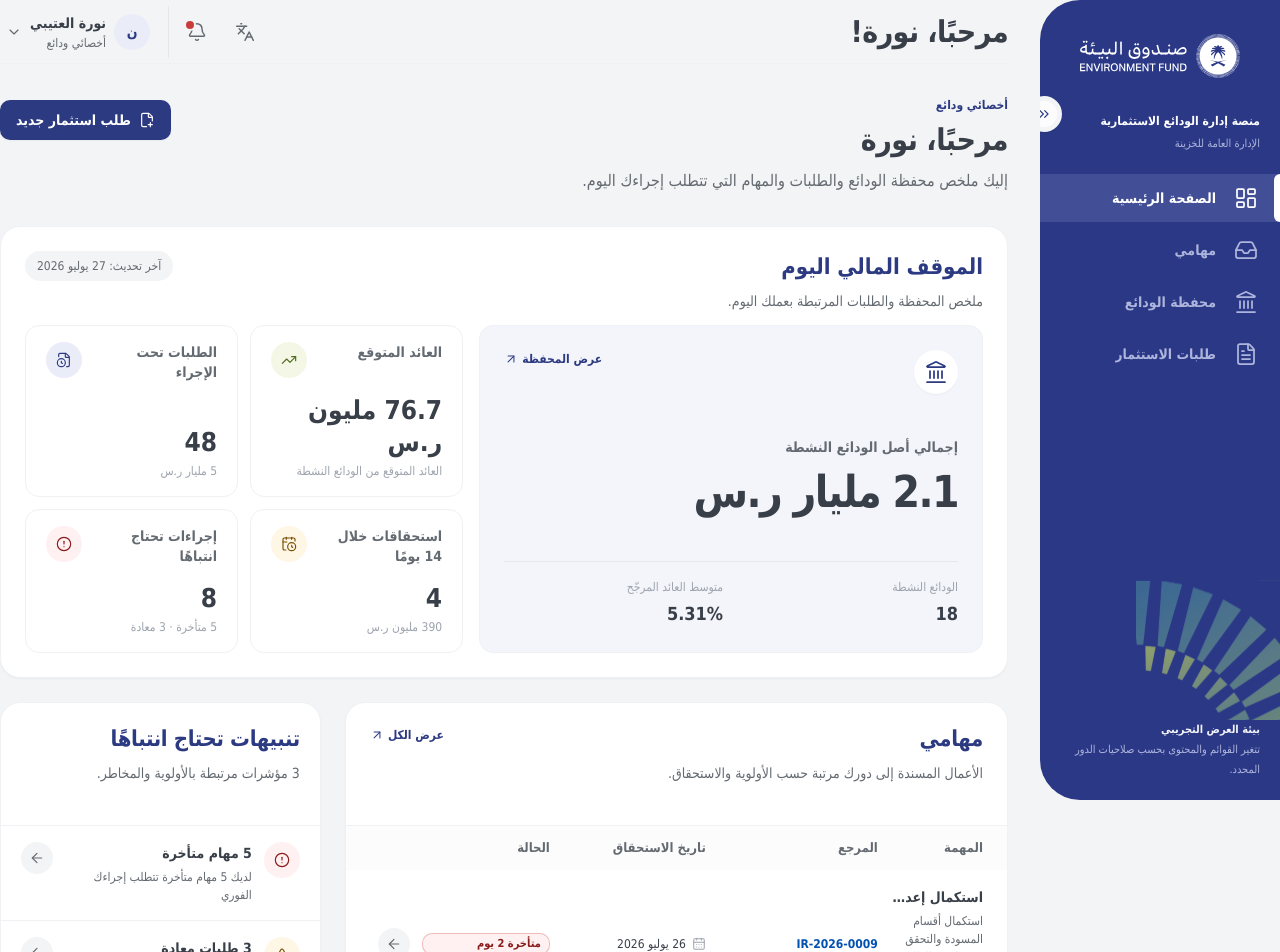
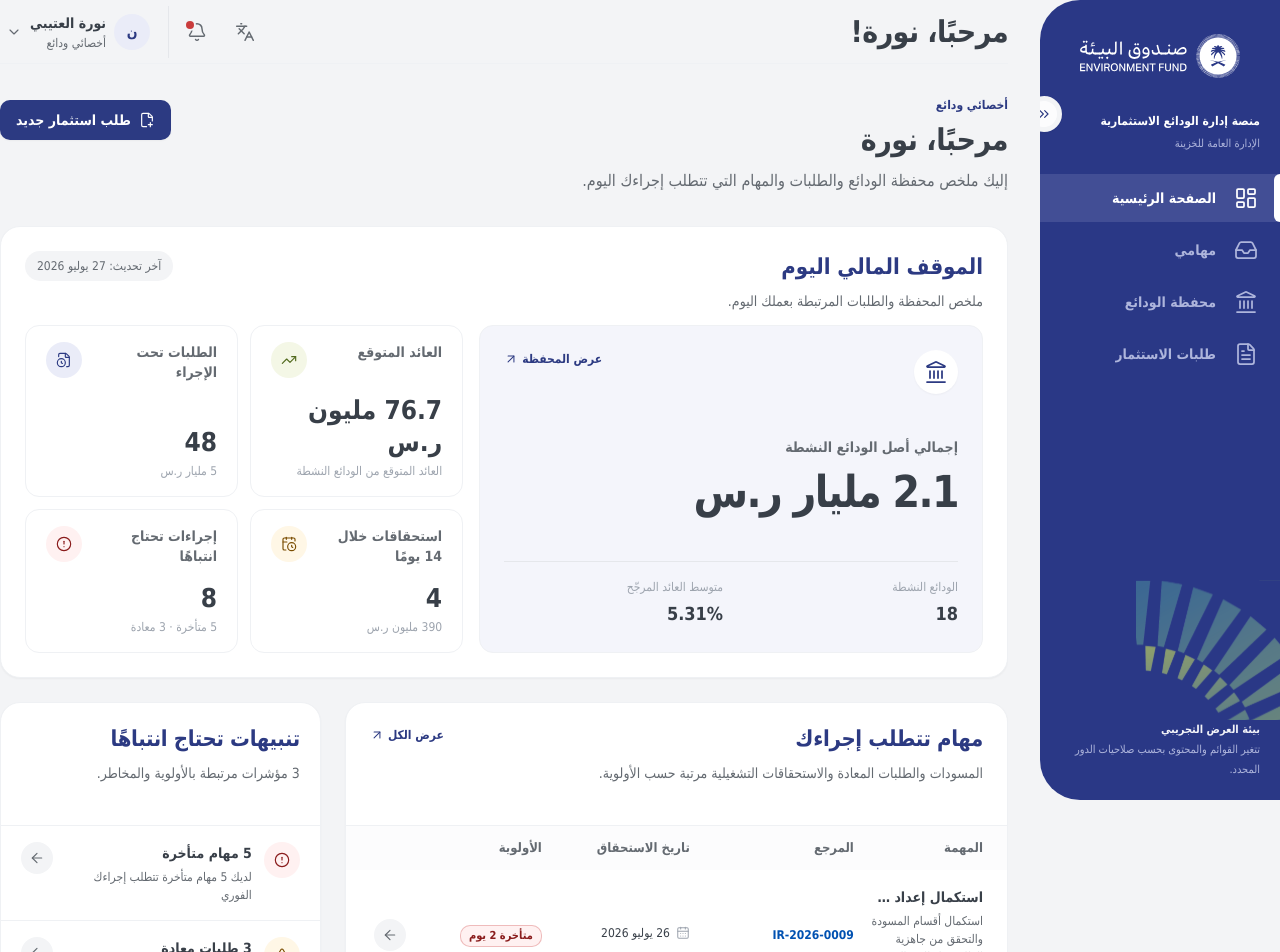
Before and after one commit to faenazi/ef-Deposit-management-prototype, a React (Vite) app in the folder src/: page / in a window 1280 px wide. Shown: the top 952 px of the page. Built offline with nearby package versions, Linux system fonts and the light colour scheme.

Commit message:
refactor(dashboard): clarify role-based work queue

```diff
--- a/src/src/features/dashboard/PriorityTasks.tsx
+++ b/src/src/features/dashboard/PriorityTasks.tsx
@@ -8,16 +8,52 @@ import { Icon } from '@/components/ui/Icon'
 import { formatDate } from '@/lib/format'
 import type { DashboardSummary } from '@/services/dashboard-service'
 
+const roleCopy: Record<DashboardSummary['roleId'], { title: string; description: string }> = {
+  'deposit-specialist': {
+    title: 'مهام تتطلب إجراءك',
+    description: 'المسودات والطلبات المعادة والاستحقاقات التشغيلية مرتبة حسب الأولوية.',
+  },
+  'treasury-general-manager': {
+    title: 'طلبات بانتظار مراجعتك',
+    description: 'قرارات الخزينة التي تنتظر المراجعة أو الاعتماد ضمن المدة المحددة.',
+  },
+  'investment-treasury-executive': {
+    title: 'قرارات بانتظار اعتمادك',
+    description: 'الطلبات مرتفعة القيمة والقرارات التنفيذية ذات الأثر المالي الأعلى.',
+  },
+  'investment-support': {
+    title: 'مراجعات دعم الاستثمار',
+    description: 'المعاملات التي تحتاج مراجعة التوصية والمستندات قبل انتقالها للمالية.',
+  },
+  'finance-reviewer': {
+    title: 'مراجعات مالية معلقة',
+    description: 'الطلبات الجاهزة للتحقق المالي قبل تنفيذ التحويل.',
+  },
+  'accounting-executor': {
+    title: 'عمليات تنفيذ معلقة',
+    description: 'المعاملات التي تحتاج تسجيل التحويل واستكمال الإثباتات المحاسبية.',
+  },
+  'system-admin': {
+    title: 'مهام إدارة المنصة',
+    description: 'المهام التجريبية المرتبطة بالوصول والإعدادات والمتابعة التشغيلية.',
+  },
+  'read-only-user': {
+    title: 'المهام',
+    description: 'هذا الدور مخصص للعرض ولا يملك إجراءات تنفيذية.',
+  },
+}
+
 export function PriorityTasks({ summary }: { summary: DashboardSummary }) {
-  const tasks = summary.priorityTasks.slice(0, 5)
+  const tasks = summary.priorityTasks.slice(0, 4)
+  const copy = roleCopy[summary.roleId]
 
   return (
     <Card padding="none" className="overflow-hidden">
       <div className="px-5 py-5 md:px-6">
         <SectionHeading
           className="mb-0"
-          title={summary.roleId === 'investment-treasury-executive' ? 'قرارات تتطلب اعتمادك' : 'مهامي'}
-          description="الأعمال المسندة إلى دورك مرتبة حسب الأولوية والاستحقاق."
+          title={copy.title}
+          description={copy.description}
           action={
             tasks.length > 0 ? (
               <Link
@@ -36,16 +72,16 @@ export function PriorityTasks({ summary }: { summary: DashboardSummary }) {
         <EmptyState
           icon={CircleCheckBig}
           title="لا يوجد إجراء مطلوب حاليًا"
-          description="اكتملت المهام المسندة إلى دورك، وستظهر هنا أي مهمة جديدة فور انتقالها إليك."
+          description="لا توجد مهام مفتوحة مسندة إلى دورك في الوقت الحالي."
           className="border-t border-divider-soft py-10"
         />
       ) : (
         <div className="border-t border-divider-soft">
-          <div className="hidden grid-cols-[minmax(0,1.45fr)_10rem_9rem_8rem_2.5rem] items-center gap-3 bg-surface-subtle px-6 py-3 text-table font-semibold text-text-secondary md:grid">
+          <div className="hidden grid-cols-[minmax(0,1.55fr)_9.5rem_8.5rem_7.5rem_2.5rem] items-center gap-3 bg-surface-subtle px-6 py-3 text-table font-semibold text-text-secondary md:grid">
             <span>المهمة</span>
             <span>المرجع</span>
             <span>تاريخ الاستحقاق</span>
-            <span>الحالة</span>
+            <span>الأولوية</span>
             <span className="sr-only">فتح</span>
           </div>
 
@@ -54,7 +90,8 @@ export function PriorityTasks({ summary }: { summary: DashboardSummary }) {
               <li key={task.id}>
                 <Link
                   to={task.actionPath}
-                  className="group grid gap-3 px-5 py-4 transition-colors hover:bg-surface-raised focus-visible:bg-surface-brand-muted md:grid-cols-[minmax(0,1.45fr)_10rem_9rem_8rem_2.5rem] md:items-center md:px-6"
+                  aria-label={`فتح المهمة: ${task.title}`}
+                  className="group block px-5 py-4 transition-colors hover:bg-surface-raised focus-visible:bg-surface-brand-muted md:grid md:min-h-16 md:grid-cols-[minmax(0,1.55fr)_9.5rem_8.5rem_7.5rem_2.5rem] md:items-center md:gap-3 md:px-6"
                 >
                   <span className="min-w-0">
                     <span className="block truncate font-semibold text-text-primary group-hover:text-action-primary">
@@ -65,19 +102,34 @@ export function PriorityTasks({ summary }: { summary: DashboardSummary }) {
                     </span>
                   </span>
 
-                  <bdi className="text-small font-semibold text-action-secondary">
+                  <span className="mt-4 grid grid-cols-2 gap-x-4 gap-y-3 md:mt-0 md:contents">
+                    <span className="min-w-0">
+                      <span className="mb-1 block text-[11px] font-medium text-text-muted md:hidden">المرجع</span>
+                      <bdi className="block truncate text-small font-semibold text-action-secondary">
                         {task.relatedEntity ?? task.id}
                       </bdi>
+                    </span>
 
+                    <span>
+                      <span className="mb-1 block text-[11px] font-medium text-text-muted md:hidden">
+                        تاريخ الاستحقاق
+                      </span>
                       <span className="inline-flex items-center gap-1.5 text-small text-text-primary">
                         <Icon icon={CalendarDays} size="xs" className="text-text-muted" />
                         {formatDate(task.dueDate)}
                       </span>
+                    </span>
 
+                    <span>
+                      <span className="mb-1 block text-[11px] font-medium text-text-muted md:hidden">الأولوية</span>
                       <TaskBadge task={task} />
+                    </span>
 
+                    <span className="flex items-end justify-end md:items-center md:justify-center">
                       <span className="flex size-8 items-center justify-center rounded-full bg-canvas text-text-secondary transition-colors group-hover:bg-surface-brand-soft group-hover:text-action-primary">
                         <Icon icon={ArrowLeft} size="sm" />
+                      </span>
+                    </span>
                   </span>
                 </Link>
               </li>
@@ -93,7 +145,7 @@ function TaskBadge({ task }: { task: DashboardSummary['priorityTasks'][number] }
   if (task.isOverdue) {
     return <Badge variant="danger">متأخرة {Math.max(task.agingDays, 1)} يوم</Badge>
   }
-  if (task.priority === 'high') return <Badge variant="warning">أولوية عالية</Badge>
-  if (task.priority === 'medium') return <Badge variant="info-soft">أولوية متوسطة</Badge>
+  if (task.priority === 'high') return <Badge variant="warning">عالية</Badge>
+  if (task.priority === 'medium') return <Badge variant="info-soft">متوسطة</Badge>
   return <Badge variant="neutral">اعتيادية</Badge>
 }
```
Lines whose indentation alone changed are shown as unchanged.
